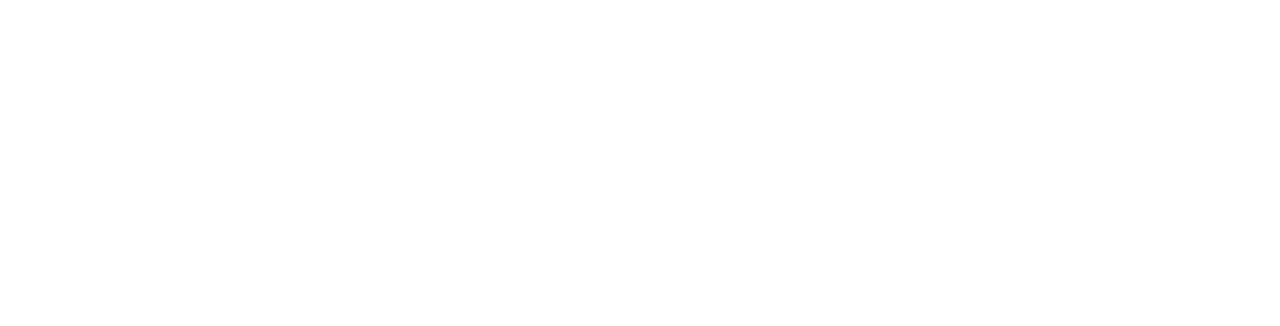
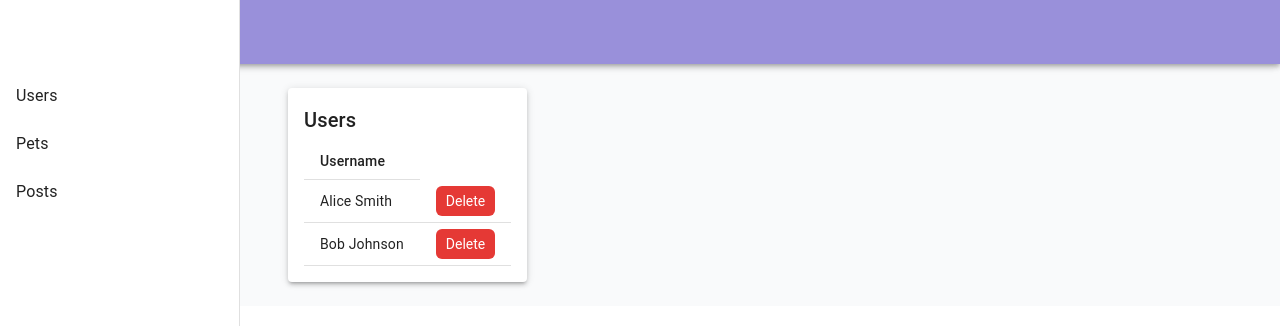
Before and after one commit to Ali-Joumaa/AllMyPet, a React (Create React App) app in the folder frontend/: page /adminPage in a window 1280 px wide. Before the commit this address had no page. Shown: the top 326 px of the page. Built offline with nearby package versions, Linux system fonts and the light colour scheme.

Commit message:
admi page static

```diff
--- a/frontend/package.json
+++ b/frontend/package.json
@@ -3,9 +3,12 @@
   "version": "0.1.0",
   "private": true,
   "dependencies": {
+    "@emotion/react": "^11.14.0",
+    "@emotion/styled": "^11.14.0",
     "@fortawesome/fontawesome-svg-core": "^6.7.2",
     "@fortawesome/free-solid-svg-icons": "^6.7.2",
     "@fortawesome/react-fontawesome": "^0.2.2",
+    "@mui/material": "^7.0.2",
     "@testing-library/dom": "^10.4.0",
     "@testing-library/jest-dom": "^6.6.3",
     "@testing-library/user-event": "^13.5.0",
--- a/frontend/src/App.js
+++ b/frontend/src/App.js
@@ -13,6 +13,7 @@ import ViewProfile from "./components/ViewProfile";
 import AddVetPage from "./components/AddVetPage";
 import PetCardForm from "./components/PetCardForm";
 import ChatApp from "./components/ChatApp";
+import AdminPage from "./components/AdminPage";
 
 function App() {
   return (
@@ -26,7 +27,7 @@ function App() {
         <Route path="/PetCardForm/:petId" element={<PetCardForm />} />
         <Route path="/form" element={<PetCardForm />} />
         <Route path="/chat" element={<ChatApp />} />
-
+        <Route path="/adminPage" element={<AdminPage/>}/>
         <Route path="/raisePets" element={<RaisePet />} />  {/* Raise a pet Page */}
         <Route path="/vets" element={<VetsPage />} />  {/* Vets Page */}
         <Route path="/adopt" element={<Adopt />} />
--- /dev/null
+++ b/frontend/src/components/AdminPage.css
@@ -0,0 +1,41 @@
+/* === AdminPage.css === */
+
+.admin-root {
+    display: flex;
+  }
+
+  .admin-drawer {
+    width: 240px;
+    flex-shrink: 0;
+  }
+
+  .admin-drawer-paper {
+    width: 240px;
+    box-sizing: border-box;
+    background-color: #f4f6f8;
+  }
+
+  .admin-main {
+    flex-grow: 1;
+    background-color: #f9fafb;
+    padding: 24px;
+  }
+
+  .admin-appbar {
+    width: calc(100% - 240px);
+    margin-left: 240px;
+    background-color: #9990DA !important;
+  }
+
+  .delete-btn {
+    background-color: #e53935;
+    color: white;
+    border: none;
+    padding: 5px 10px;
+    border-radius: 6px;
+    cursor: pointer;
+  }
+
+  .delete-btn:hover {
+    background-color: #c62828;
+  }
--- /dev/null
+++ b/frontend/src/components/AdminPage.jsx
@@ -0,0 +1,154 @@
+import React, { useState } from 'react';
+import './AdminPage.css';
+import {
+  Box, Drawer, List, ListItem, ListItemText,
+  AppBar, Toolbar, Typography, Container,
+  Paper, Grid, Table, TableBody, TableCell,
+  TableContainer, TableHead, TableRow
+} from '@mui/material';
+
+export default function AdminPage() {
+  const [selectedView, setSelectedView] = useState('Users');
+
+  const users = [
+    { id: 1, name: 'Alice Smith'},
+    { id: 2, name: 'Bob Johnson'},
+  ];
+
+  const pets = [
+    { id: 1, name: 'Milo', breed: 'Golden Retriever' },
+    { id: 2, name: 'Luna', breed: 'Siamese Cat' },
+  ];
+
+  const posts = [
+    { id: 1, content: 'Adopt Milo!', author: 'Alice Smith' },
+    { id: 2, content: 'Lost dog near AUB gate', author: 'Bob Johnson' },
+  ];
+
+  const renderContent = () => {
+    switch (selectedView) {
+      case 'Users':
+        return (
+          <Paper elevation={3} sx={{ p: 2 }}>
+            <Typography variant="h6" gutterBottom>Users</Typography>
+            <TableContainer>
+              <Table size="small">
+                <TableHead>
+                  <TableRow>
+                    <TableCell>Username</TableCell>
+                  </TableRow>
+                </TableHead>
+                <TableBody>
+                  {users.map((user) => (
+                    <TableRow key={user.id}>
+                      <TableCell>{user.name}</TableCell>
+                      <TableCell><button className="delete-btn">Delete</button></TableCell>
+                    </TableRow>
+                  ))}
+                </TableBody>
+              </Table>
+            </TableContainer>
+          </Paper>
+        );
+
+      case 'Pets':
+        return (
+          <Paper elevation={3} sx={{ p: 2 }}>
+            <Typography variant="h6" gutterBottom>Pets</Typography>
+            <TableContainer>
+              <Table size="small">
+                <TableHead>
+                  <TableRow>
+                    <TableCell>Name</TableCell>
+                    <TableCell>Breed</TableCell>
+                    <TableCell>Action</TableCell>
+                  </TableRow>
+                </TableHead>
+                <TableBody>
+                  {pets.map((pet) => (
+                    <TableRow key={pet.id}>
+                      <TableCell>{pet.name}</TableCell>
+                      <TableCell>{pet.breed}</TableCell>
+                      <TableCell><button className="delete-btn">Delete</button></TableCell>
+                    </TableRow>
+                  ))}
+                </TableBody>
+              </Table>
+            </TableContainer>
+          </Paper>
+        );
+
+      case 'Posts':
+        return (
+          <Paper elevation={3} sx={{ p: 2 }}>
+            <Typography variant="h6" gutterBottom>Posts</Typography>
+            <TableContainer>
+              <Table size="small">
+                <TableHead>
+                  <TableRow>
+                    <TableCell>Content</TableCell>
+                    <TableCell>user</TableCell>
+                    <TableCell>Action</TableCell>
+                  </TableRow>
+                </TableHead>
+                <TableBody>
+                  {posts.map((post) => (
+                    <TableRow key={post.id}>
+                      <TableCell>{post.content}</TableCell>
+                      <TableCell>{post.author}</TableCell>
+                      <TableCell><button className="delete-btn">Delete</button></TableCell>
+                    </TableRow>
+                  ))}
+                </TableBody>
+              </Table>
+            </TableContainer>
+          </Paper>
+        );
+
+      default:
+        return null;
+    }
+  };
+
+  return (
+    <Box className="admin-root">
+      {/* Sidebar */}
+      <Drawer
+        variant="permanent"
+        className="admin-drawer"
+        classes={{ paper: 'admin-drawer-paper' }}
+      >
+        <Toolbar />
+        <Box sx={{ overflow: 'auto' }}>
+          <List>
+            {['Users', 'Pets', 'Posts'].map((text) => (
+              <ListItem button key={text} onClick={() => setSelectedView(text)} selected={selectedView === text}>
+                <ListItemText primary={text} />
+              </ListItem>
+            ))}
+          </List>
+        </Box>
+      </Drawer>
+
+      {/* Main Content */}
+      <Box component="main" className="admin-main">
+        <AppBar position="fixed" className="admin-appbar">
+          <Toolbar>
+            <Typography variant="h6" noWrap>
+              Admin Panel – {selectedView}
+            </Typography>
+          </Toolbar>
+        </AppBar>
+
+        <Toolbar />
+        <Container maxWidth="lg">
+          <Grid container spacing={3}>
+            <Grid item xs={12}>
+              {renderContent()}
+            </Grid>
+          </Grid>
+        </Container>
+      </Box>
+    </Box>
+  );
+}
--- a/frontend/src/components/NavBar.jsx
+++ b/frontend/src/components/NavBar.jsx
@@ -69,6 +69,7 @@ function NavBar() {
 
                     <a href="./chat">Community</a>
 
+                    <Link to="/#" onClick={(e) => {e.preventDefault(); handleProtectedNavigation("/adminPage");}}>Admin Page</Link>
 
                     <Link to="/#" onClick={(e) => {e.preventDefault(); handleProtectedNavigation("/raisePets");}}>Raise A Pet</Link>
                     <Link to="/#" onClick={(e) => {e.preventDefault(); handleProtectedNavigation("/vets");}}>Veterinarians</Link>
```
Also changed, not shown: 1 other file (tests, documents, lock files or other folders).
